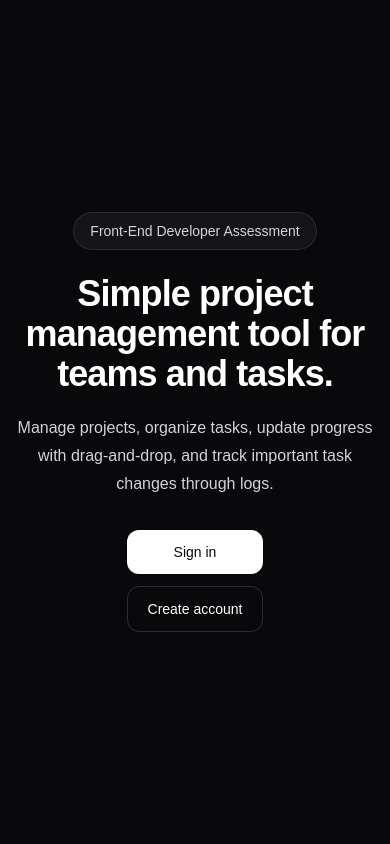
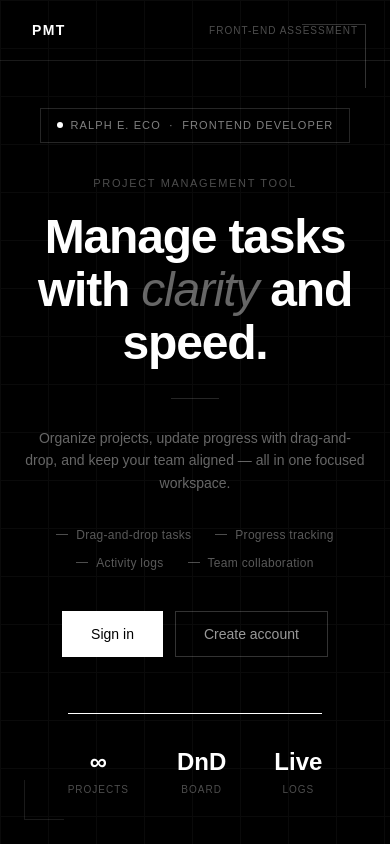
Before and after one commit to wappyboy/project-management-assessment, a Next.js app: page / in a window 390 px wide. Built offline with nearby package versions, Linux system fonts and the light colour scheme.

Commit message:
Framer Motion and Device Responsivness

```diff
--- a/package.json
+++ b/package.json
@@ -14,6 +14,7 @@
     "@dnd-kit/utilities": "^3.2.2",
     "axios": "^1.16.1",
     "clsx": "^2.1.1",
+    "framer-motion": "^12.40.0",
     "lucide-react": "^1.16.0",
     "next": "16.2.6",
     "react": "19.2.4",
--- a/src/app/dashboard/page.tsx
+++ b/src/app/dashboard/page.tsx
@@ -1,25 +1,32 @@
 "use client";
+
 import { useCallback, useEffect, useMemo, useRef, useState } from "react";
 import { useRouter } from "next/navigation";
+
 import {
+  AuthUser,
   clearAuthUser,
   getAuthUser,
-  AuthUser,
 } from "@/features/auth/auth.storage";
 import { getAllProjects } from "@/features/projects/projects.api";
 import { Project } from "@/features/projects/projects.types";
+
+import { PageHeader } from "@/components/layout/PageHeader";
 import { ProjectForm } from "@/components/projects/ProjectForm";
 import { ProjectList } from "@/components/projects/ProjectList";
 import { Button } from "@/components/ui/Button";
-import { PageHeader } from "@/components/layout/PageHeader";
 import { ErrorMessage } from "@/components/ui/ErrorMessage";
+import { MotionContainer } from "@/components/ui/MotionContainer";
+import { StatCard } from "@/components/ui/StatCard";
 
 export default function DashboardPage() {
   const router = useRouter();
 
-  const [user] = useState<AuthUser | null>(() => getAuthUser());  const [projects, setProjects] = useState<Project[]>([]);
+  const [user] = useState<AuthUser | null>(() => getAuthUser());
+  const [projects, setProjects] = useState<Project[]>([]);
   const [isLoadingProjects, setIsLoadingProjects] = useState(false);
   const [projectError, setProjectError] = useState("");
+
   const hasFetchedProjects = useRef(false);
 
   const userProjects = useMemo(() => {
@@ -32,7 +39,6 @@ const fetchProjects = useCallback(async () => {
       setProjectError("");
 
       const projectList = await getAllProjects();
-
       setProjects(projectList);
     } catch (error) {
       console.error(error);
@@ -61,7 +67,7 @@ const fetchProjects = useCallback(async () => {
 
   if (!user) {
     return (
-      <main className="flex min-h-screen items-center justify-center bg-zinc-50">
+      <main className="flex min-h-screen items-center justify-center bg-zinc-50 px-4">
         <p className="text-sm text-zinc-500">Redirecting to login...</p>
       </main>
     );
@@ -73,15 +79,15 @@ const fetchProjects = useCallback(async () => {
         title="Dashboard"
         description="Manage your projects and continue your assessment workflow."
         action={
-        <div className="flex items-center gap-3">
-          <p className="hidden text-sm text-zinc-500 sm:block">
+          <div className="flex w-full flex-col gap-3 sm:w-auto sm:flex-row sm:items-center">
+            <p className="rounded-xl bg-zinc-50 px-3 py-2 text-sm text-zinc-500 ring-1 ring-zinc-200 sm:bg-transparent sm:px-0 sm:py-0 sm:ring-0">
               Signed in as{" "}
-            <span className="font-medium text-zinc-950">{user?.user_id}</span>
+              <span className="font-medium text-zinc-950">{user.user_id}</span>
             </p>
 
             <Button
               onClick={handleLogout}
-            className="bg-zinc-100 text-zinc-950 hover:bg-zinc-200"
+              className="w-full bg-zinc-100 text-zinc-950 hover:bg-zinc-200 sm:w-auto"
             >
               Logout
             </Button>
@@ -89,36 +95,32 @@ const fetchProjects = useCallback(async () => {
         }
       />
 
-      <section className="mx-auto max-w-6xl px-4 py-8">
-        <div className="mb-8 grid gap-4 md:grid-cols-3">
-          <div className="rounded-3xl border border-zinc-200 bg-white p-5 shadow-sm">
-            <p className="text-sm text-zinc-500">Your projects</p>
-            <h2 className="mt-2 text-3xl font-semibold text-zinc-950">
-              {userProjects.length}
-            </h2>
-          </div>
+      <section className="mx-auto w-full max-w-6xl px-4 py-6 sm:px-6 sm:py-8 lg:px-8">
+        <MotionContainer>
+          <div className="mb-6 grid gap-4 sm:mb-8 md:grid-cols-3">
+            <StatCard label="Your projects" value={userProjects.length} />
 
             <div className="rounded-3xl border border-zinc-200 bg-white p-5 shadow-sm md:col-span-2">
               <p className="text-sm font-medium text-zinc-500">
                 Assessment progress
               </p>
-            <h2 className="mt-2 text-xl font-semibold text-zinc-950">
-              Phase 5: Project Management
+
+              <h2 className="mt-2 text-lg font-semibold text-zinc-950 sm:text-xl">
+                Project Management
               </h2>
+
               <p className="mt-2 text-sm leading-6 text-zinc-500">
-              You can now create and view projects connected to the logged-in
-              user.
+                Create, update, and manage projects with task boards and change
+                logs.
               </p>
             </div>
           </div>
 
-        <div className="grid gap-6 lg:grid-cols-[360px_1fr]">
-          {user ? (
+          <div className="grid gap-6 lg:grid-cols-[minmax(280px,360px)_minmax(0,1fr)]">
             <ProjectForm user={user} onProjectCreated={fetchProjects} />
-          ) : null}
 
-          <div>
-            <div className="mb-4 flex items-end justify-between gap-4">
+            <div className="min-w-0">
+              <div className="mb-4 flex flex-col gap-3 sm:flex-row sm:items-end sm:justify-between">
                 <div>
                   <h2 className="text-lg font-semibold text-zinc-950">
                     Projects
@@ -131,7 +133,7 @@ const fetchProjects = useCallback(async () => {
                 <Button
                   type="button"
                   onClick={fetchProjects}
-                className="bg-white text-zinc-950 ring-1 ring-zinc-200 hover:bg-zinc-100"
+                  className="w-full bg-white text-zinc-950 ring-1 ring-zinc-200 hover:bg-zinc-100 sm:w-auto"
                 >
                   Refresh
                 </Button>
@@ -145,6 +147,7 @@ const fetchProjects = useCallback(async () => {
               />
             </div>
           </div>
+        </MotionContainer>
       </section>
     </main>
   );
--- a/src/app/page.tsx
+++ b/src/app/page.tsx
@@ -1,36 +1,112 @@
 import Link from "next/link";
 
 export default function HomePage() {
+  const features = [
+    "Drag-and-drop tasks",
+    "Progress tracking",
+    "Activity logs",
+    "Team collaboration",
+  ];
+
+  const stats = [
+    { num: "∞", label: "Projects" },
+    { num: "DnD", label: "Board" },
+    { num: "Live", label: "Logs" },
+  ];
+
   return (
-    <main className="min-h-screen bg-zinc-950 px-4 py-10 text-white">
-      <section className="mx-auto flex min-h-[calc(100vh-5rem)] max-w-5xl flex-col items-center justify-center text-center">
-        <div className="rounded-full border border-white/10 bg-white/5 px-4 py-2 text-sm text-zinc-300">
-          Front-End Developer Assessment
+    <main className="relative min-h-screen overflow-hidden bg-black text-white">
+
+      {/* Grid background */}
+      <div
+        className="pointer-events-none absolute inset-0 opacity-[0.04]"
+        style={{
+          backgroundImage:
+            "linear-gradient(white 1px, transparent 1px), linear-gradient(90deg, white 1px, transparent 1px)",
+          backgroundSize: "48px 48px",
+        }}
+      />
+
+      {/* Corner accents */}
+      <div className="absolute right-6 top-6 h-16 w-16 border-r border-t border-white/20" />
+      <div className="absolute bottom-6 left-6 h-10 w-10 border-b border-l border-white/10" />
+
+      {/* Nav */}
+      <nav className="relative z-10 flex items-center justify-between border-b border-white/10 px-8 py-5">
+        <span className="text-sm font-semibold tracking-widest uppercase text-white">
+          PMT
+        </span>
+        <span className="text-[10px] uppercase tracking-widest text-white/30">
+          Front-End Assessment
+        </span>
+      </nav>
+
+      {/* Hero */}
+      <section className="relative z-10 mx-auto flex min-h-[calc(100vh-61px)] max-w-3xl flex-col items-center justify-center px-6 text-center">
+
+        {/* Author badge */}
+        <div className="mb-8 inline-flex items-center gap-2 border border-white/15 px-4 py-2">
+          <span className="h-1.5 w-1.5 rounded-full bg-white" />
+          <span className="text-[11px] uppercase tracking-widest text-white/50">
+            Ralph E. Eco &nbsp;·&nbsp; Frontend Developer
+          </span>
         </div>
 
-        <h1 className="mt-6 max-w-3xl text-4xl font-semibold tracking-tight md:text-6xl">
-          Simple project management tool for teams and tasks.
+        <p className="mb-5 text-[11px] uppercase tracking-[0.15em] text-white/30">
+          Project Management Tool
+        </p>
+
+        <h1 className="max-w-135 text-5xl font-semibold leading-[1.1] tracking-tight md:text-6xl">
+          Manage tasks with{" "}
+          <span className="text-white/40 font-normal italic">clarity</span>
+          {" "}and speed.
         </h1>
 
-        <p className="mt-5 max-w-2xl text-base leading-7 text-zinc-300">
-          Manage projects, organize tasks, update progress with drag-and-drop,
-          and track important task changes through logs.
+        <div className="my-7 h-px w-12 bg-white/15" />
+
+        <p className="max-w-md text-sm font-light leading-relaxed text-white/40">
+          Organize projects, update progress with drag-and-drop, and keep your
+          team aligned — all in one focused workspace.
         </p>
 
-        <div className="mt-8 flex flex-col gap-3 sm:flex-row">
+        {/* Feature pills */}
+        <div className="mb-10 mt-8 flex flex-wrap justify-center gap-x-6 gap-y-3">
+          {features.map((f) => (
+            <div key={f} className="flex items-center gap-2">
+              <span className="h-px w-3 bg-white/30" />
+              <span className="text-xs tracking-wide text-white/35">{f}</span>
+            </div>
+          ))}
+        </div>
+
+        {/* CTAs */}
+        <div className="flex flex-wrap justify-center gap-3">
           <Link
             href="/login"
-            className="rounded-xl bg-white px-5 py-3 text-sm font-medium text-zinc-950 transition hover:bg-zinc-200"
+            className="border border-white bg-white px-7 py-3 text-sm font-medium text-black transition hover:bg-white/90"
           >
             Sign in
           </Link>
-
           <Link
             href="/register"
-            className="rounded-xl border border-white/15 px-5 py-3 text-sm font-medium text-white transition hover:bg-white/10"
+            className="border border-white/20 px-7 py-3 text-sm font-light text-white/60 transition hover:border-white/50 hover:text-white"
           >
             Create account
           </Link>
+        </div>
+
+        {/* Stats strip */}
+        <div className="mt-14 flex gap-12 border-t border-white/8] pt-8">
+          {stats.map(({ num, label }) => (
+            <div key={label} className="text-center">
+              <span className="block text-2xl font-semibold text-white">
+                {num}
+              </span>
+              <span className="mt-1 block text-[10px] uppercase tracking-widest text-white/30">
+                {label}
+              </span>
+            </div>
+          ))}
         </div>
       </section>
     </main>
--- a/src/app/projects/[projectId]/page.tsx
+++ b/src/app/projects/[projectId]/page.tsx
@@ -25,6 +25,7 @@ import { TaskBoard } from "@/components/tasks/TaskBoard";
 import { ChangeLogList } from "@/components/logs/ChangeLogList";
 import { Button } from "@/components/ui/Button";
 import { StatCard } from "@/components/ui/StatCard";
+import { MotionContainer } from "@/components/ui/MotionContainer";
 import { ErrorMessage } from "@/components/ui/ErrorMessage";export default function ProjectDetailPage() {
   const router = useRouter();
   const params = useParams();
@@ -231,6 +232,7 @@ if (isInvalidProjectId) {
       />
 
       <section className="mx-auto max-w-6xl px-4 py-8">
+        <MotionContainer>
        <ErrorMessage message={error} className="mb-5" />
 
        {isEditingProject && project ? (
@@ -279,7 +281,9 @@ if (isInvalidProjectId) {
         </div>
           </div>
         </div>
+        </MotionContainer>
       </section>
+
     </main>
   );
 }
--- a/src/components/projects/ProjectCard.tsx
+++ b/src/components/projects/ProjectCard.tsx
@@ -1,6 +1,7 @@
 import Link from "next/link";
 import { FolderKanban } from "lucide-react";
 import { Project } from "@/features/projects/projects.types";
+import { motion } from "framer-motion";
 
 type ProjectCardProps = {
   project: Project;
@@ -8,6 +9,7 @@ type ProjectCardProps = {
 
 export function ProjectCard({ project }: ProjectCardProps) {
   return (
+    <motion.div whileHover={{ y: -4 }} transition={{ duration: 0.2 }}>
     <Link
       href={`/projects/${project.id}`}
       className="group block rounded-3xl border border-zinc-200 bg-white p-5 shadow-sm transition hover:-translate-y-0.5 hover:border-zinc-300 hover:shadow-md"
@@ -32,5 +34,6 @@ export function ProjectCard({ project }: ProjectCardProps) {
         </div>
       </div>
     </Link>
+    </motion.div>
   );
 }
--- /dev/null
+++ b/src/components/ui/MotionContainer.tsx
@@ -0,0 +1,22 @@
+"use client";
+
+import { motion } from "framer-motion";
+import { ReactNode } from "react";
+
+type MotionContainerProps = {
+  children: ReactNode;
+  className?: string;
+};
+
+export function MotionContainer({ children, className }: MotionContainerProps) {
+  return (
+    <motion.div
+      initial={{ opacity: 0, y: 12 }}
+      animate={{ opacity: 1, y: 0 }}
+      transition={{ duration: 0.35, ease: "easeOut" }}
+      className={className}
+    >
+      {children}
+    </motion.div>
+  );
+}
```
Also changed, not shown: src/components/projects/ProjectList.tsx (+88 -24 lines), src/components/tasks/TaskCard.tsx (+12 -9 lines), 1 other file (tests, documents, lock files or other folders). Lines whose indentation alone changed are shown as unchanged.
